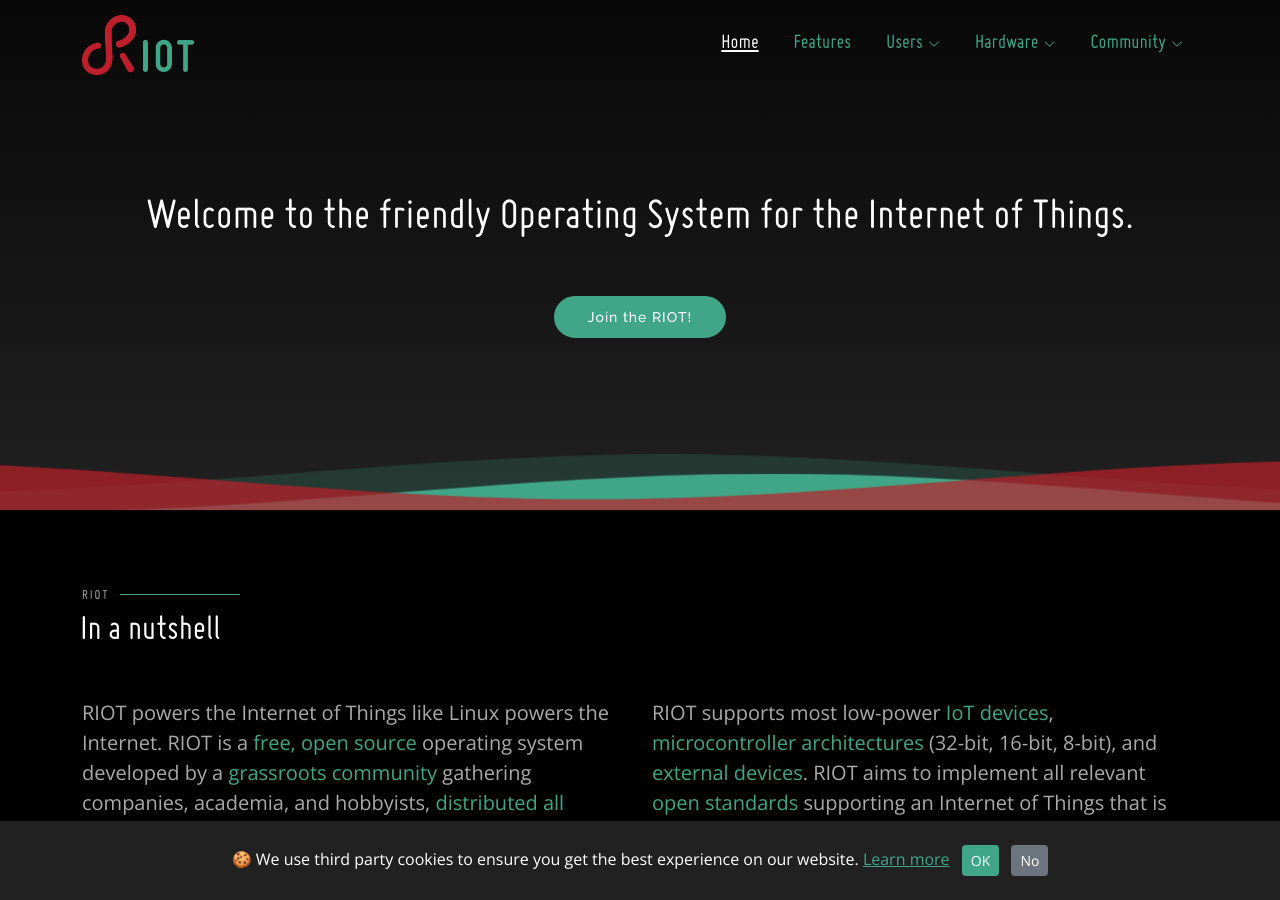
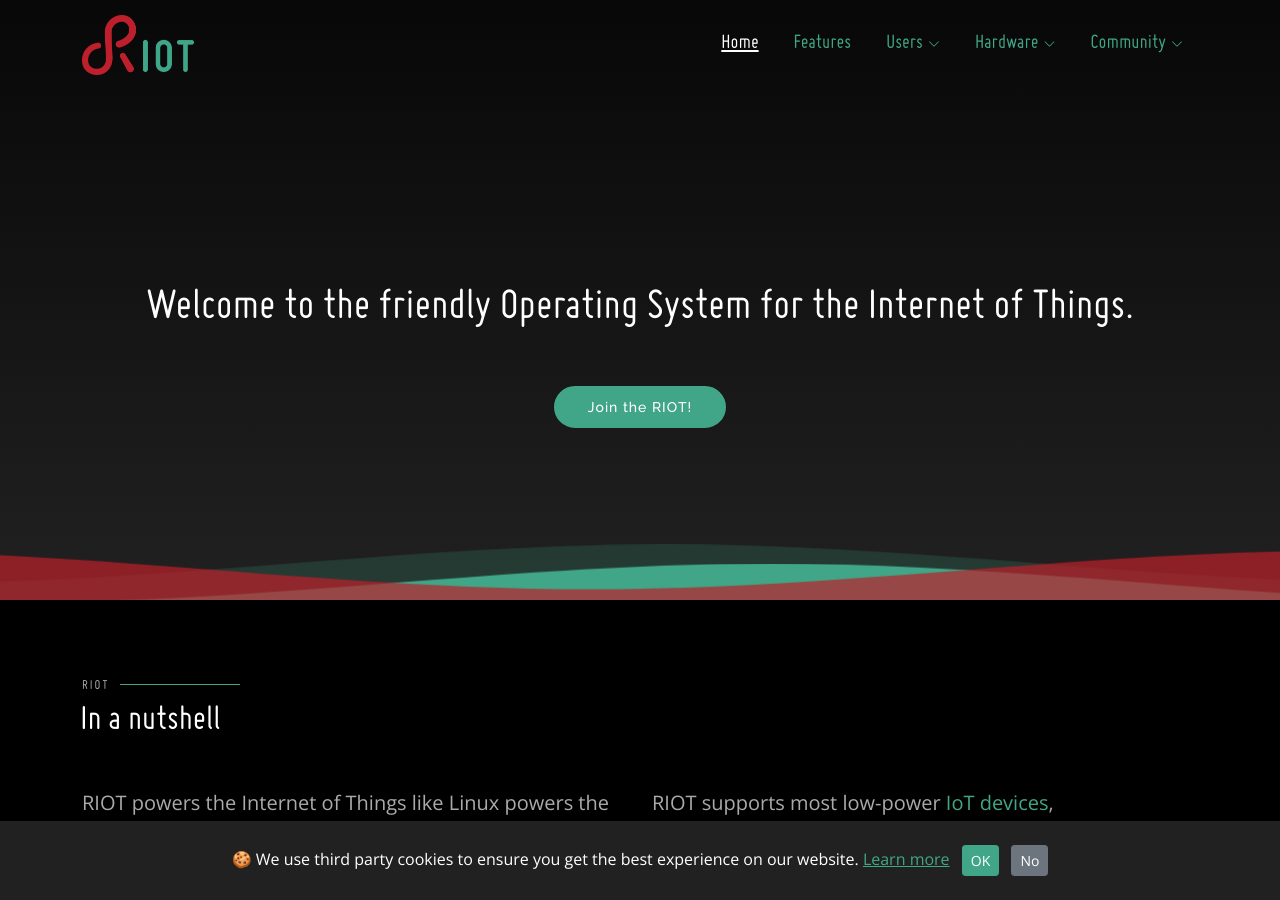
Before and after one commit to RIOT-OS/riot-os.org, a Jekyll site: the page built from index.html, in a window 1280 px wide and 900 px high. Built offline with Jekyll 4.4.1, drawn with Linux system fonts in a browser that asks for light colours; some web fonts are replaced.

Commit message:
sass/index: move FAQ entry anchors below sticky header (#129)
* sass/index: move FAQ entry anchors below sticky header

* Update _sass/pages/index.scss

Co-authored-by: Martine Lenders <martine.lenders@tu-dresden.de>

---------

Co-authored-by: Martine Lenders <martine.lenders@tu-dresden.de>

```diff
--- a/_sass/pages/index.scss
+++ b/_sass/pages/index.scss
@@ -655,7 +655,7 @@
     overflow: hidden;
     position: relative;
     background: linear-gradient(0deg, $dark 0%, darken($dark, 10) 100%);
-    padding: 0;
+    padding: 90px 0 0 0;
 
     .carousel-container {
         display: flex;
@@ -821,6 +821,10 @@
   }
 }
 
+:root {
+  scroll-padding-top: 90px;
+}
+
 ///
 // Mastodon timeline
 ///
```
